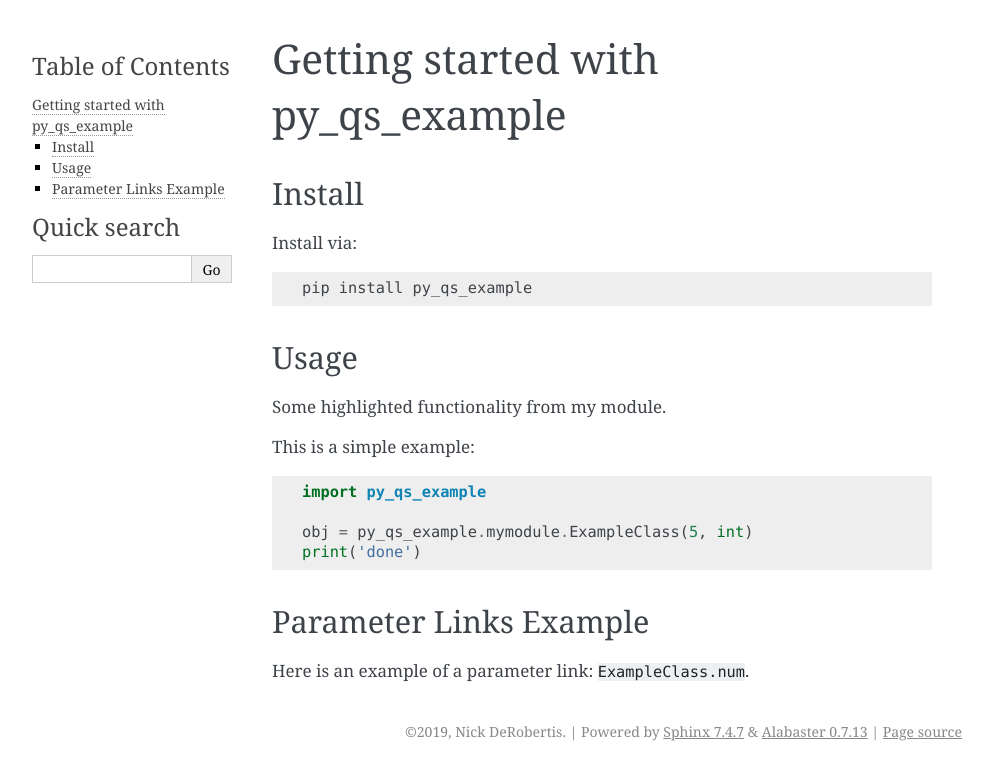
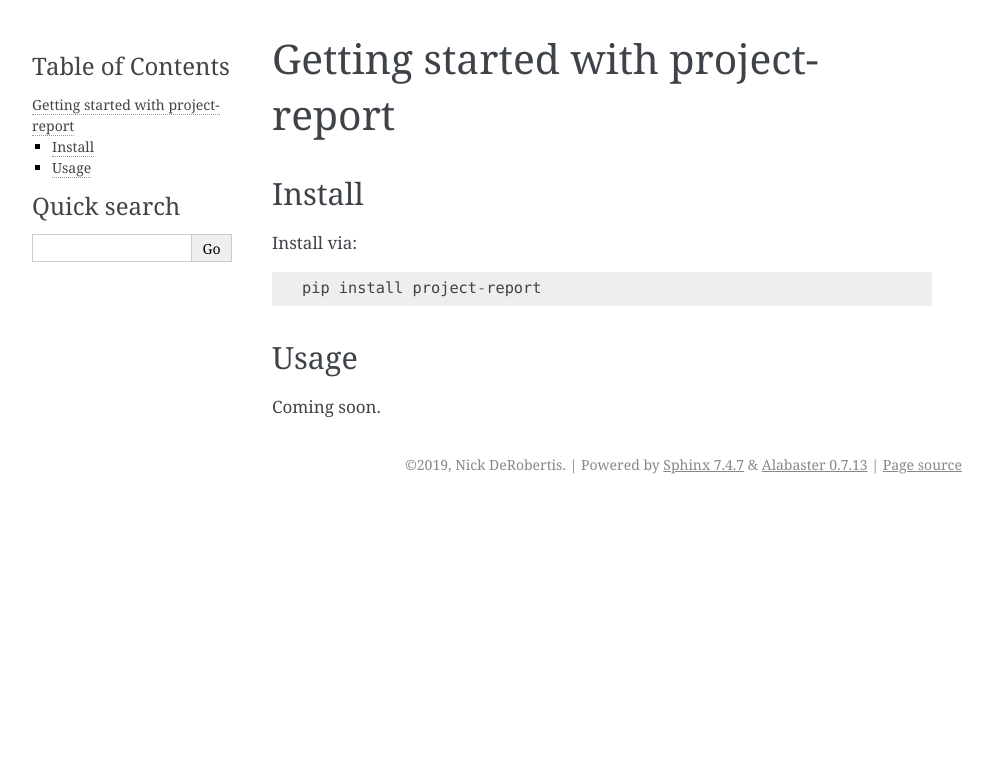
Before and after one commit to nickderobertis/project-report, a Sphinx documentation site: the page built from docsrc/source/tutorial.rst, in a window 1280 px wide. Shown: the top 780 px of the page, without its empty margins (148-1141 px from the left). Built offline with Sphinx 7.4.7, drawn with Linux system fonts in a browser that asks for light colours; pages that are not in the unit, such as notebooks, are missing from menus; cross-references to code outside the pages are shown as plain code.

Commit message:
Update configuration and basic docs sources

```diff
--- a/docsrc/source/tutorial.rst
+++ b/docsrc/source/tutorial.rst
@@ -1,27 +1,14 @@
-Getting started with py_qs_example
-**********************************
+Getting started with project-report
+************************************
 
 Install
-=======
+========
 
 Install via::
 
-    pip install py_qs_example
+    pip install project-report
 
 Usage
 =========
 
-Some highlighted functionality from my module.
-
-This is a simple example::
-
-    import py_qs_example
-
-    obj = py_qs_example.mymodule.ExampleClass(5, int)
-    print('done')
-
-
-Parameter Links Example
-========================
-
-Here is an example of a parameter link: :paramref:`.ExampleClass.num`.
+Coming soon.
```
Also changed, not shown: conf.py (+12 -9 lines), docsrc/source/index.rst (+18 -20 lines), 2 other files.
